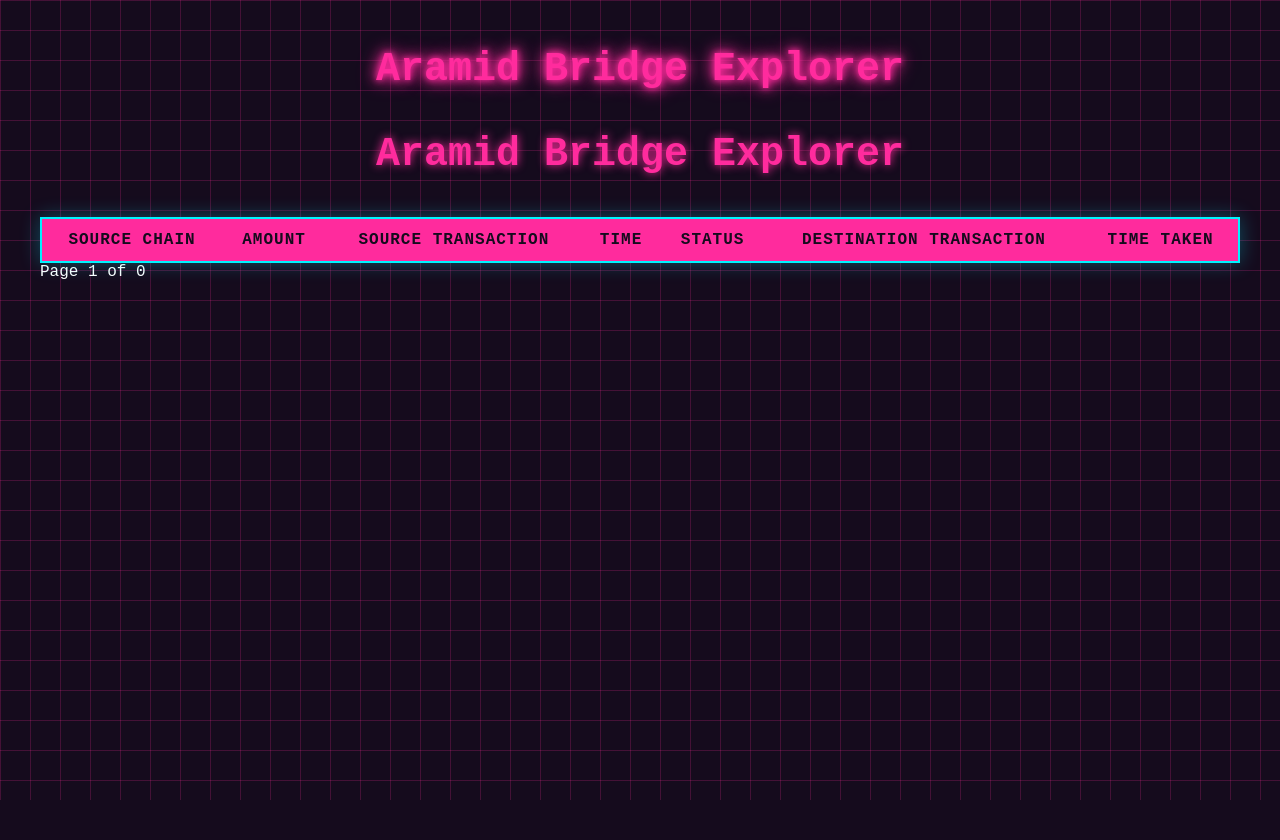
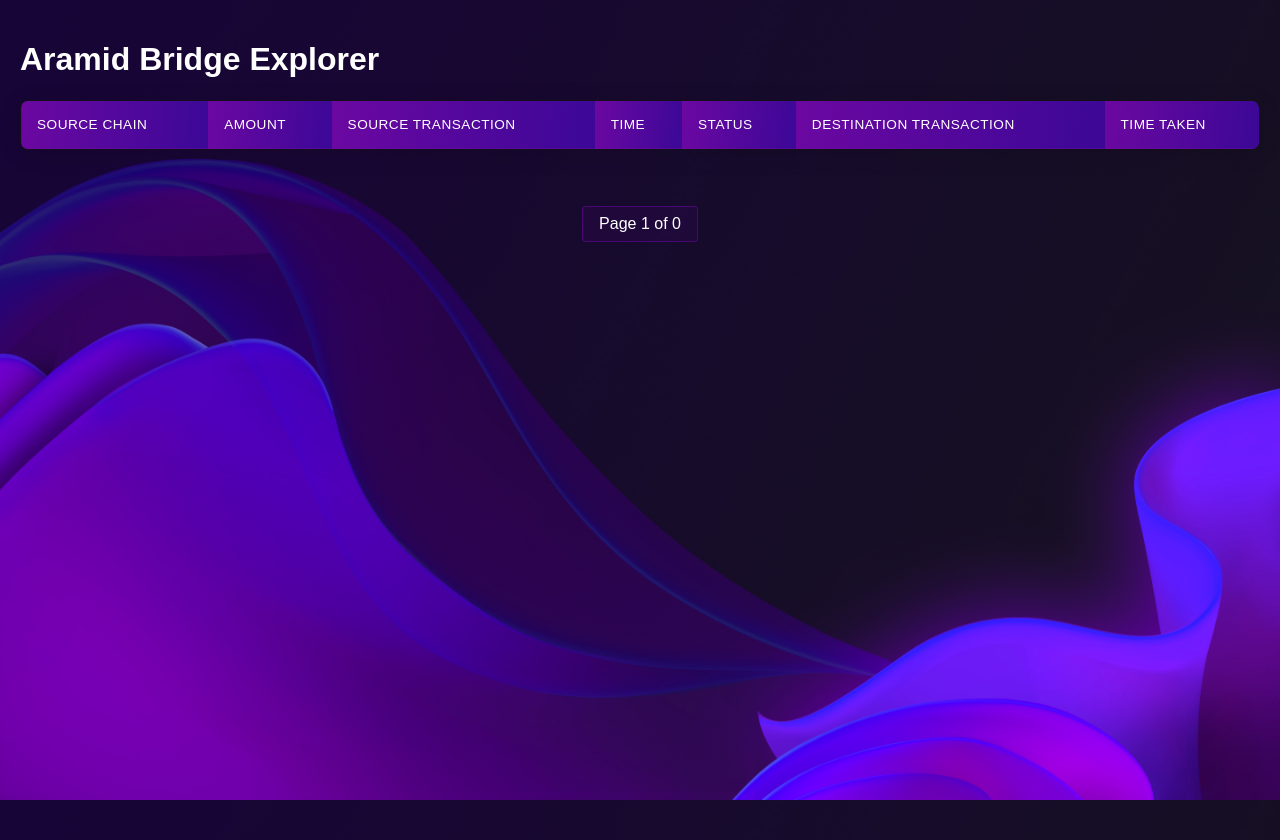
Before and after one commit to AramidFinance/bridge-explorer, a FastAPI app: page / in a window 1280 px wide. Before the commit the page ends 800 px from the top, so only its background shows below. Run offline with FastAPI, Linux system fonts and the light colour scheme; data that the repository does not hold is empty.

Commit message:
ui looks good now, paging works, baclkground set

```diff
--- a/static/style.css
+++ b/static/style.css
@@ -1,161 +1,71 @@
 :root {
-    --primary: #3498db;
-    --bridge-out: #8e44ad;  /* Purple for outgoing bridge transfers */
-    --bridge-in: #2ecc71;   /* Green for incoming */
-    --dark: #2c3e50;
-    --light: #ecf0f1;
-    --gray: #95a5a6;
-    --neon-pink: #ff2b9d;
-    --neon-blue: #00f3ff;
-    --dark-purple: #150b1d;
-    --grid-color: rgba(255, 43, 157, 0.2);
+    --primary-gradient: linear-gradient(97.11deg, rgba(116, 7, 176, 0.9) 3.25%, rgba(67, 7, 165, 0.9) 94.9%);
+    --dark-bg: #131314;
+    --text-primary: #ffffff;
+    --text-secondary: rgba(255, 255, 255, 0.7);
+}
+
+/* Reset defaults */
+html, body {
+    margin: 0;
+    padding: 0;
+    min-height: 100vh;
+    background: var(--dark-bg);
 }
 
 body {
-    font-family: -apple-system, BlinkMacSystemFont, 'Segoe UI', Roboto, sans-serif;
-    margin: 0;
-    padding: 0;
-    background: #f5f7fa;
-    color: var(--dark);
-    line-height: 1.6;
-    background-color: var(--dark-purple);
-    color: #fff;
-    font-family: 'Courier New', monospace;
-    margin: 0;
+    font-family: "Satoshi", sans-serif;
+    color: var(--text-primary);
     padding: 20px;
-    height: 100vh; /* Temporarily set a fixed height */
-    background-image:
-        url('/static/images/aramid_bg.webp'),
-        url('/static/images/aramid_bg.png'),
-        linear-gradient(var(--grid-color) 1px, transparent 1px),
-        linear-gradient(90deg, var(--grid-color) 1px, transparent 1px);
-    background-size: cover, cover, 30px 30px; /* Adjust sizes as needed */
+    position: relative;
+    background-image: url('/static/images/aramid_bg.png');
+    background-repeat: no-repeat;
     background-position: center;
-    background-repeat: no-repeat;
+    background-size: cover;
+    background-attachment: fixed;
 }
 
-header {
-    background: white;
-    padding: 1.5rem 2rem;
-    box-shadow: 0 2px 4px rgba(0,0,0,0.1);
-    margin-bottom: 2rem;
+/* Make sure the container is above the background */
+.container {
+    position: relative;
+    z-index: 1;
 }
 
-h1 {
-    margin: 0;
-    color: var(--dark);
-    font-size: 1.8rem;
-    font-weight: 600;
-    text-align: center;
-    color: var(--neon-pink);
-    text-shadow: 0 0 10px var(--neon-pink);
-    font-size: 2.5em;
-    margin-bottom: 40px;
-}
-
-.container {
-    max-width: 1200px;
-    margin: 0 auto;
-    padding: 0 1rem;
-}
-
-.transactions {
-    background: white;
-    border-radius: 8px;
-    box-shadow: 0 2px 4px rgba(0,0,0,0.1);
-    overflow: hidden;
-}
-
-.transactions h2 {
-    padding: 1.5rem;
-    margin: 0;
-    border-bottom: 1px solid var(--light);
-    font-size: 1.4rem;
-    color: var(--dark);
-}
-
+/* Update table styles */
 table {
     width: 100%;
     border-collapse: collapse;
-    font-size: 0.95rem;
-    background: rgba(21, 11, 29, 0.8);
+    background: rgba(19, 19, 20, 0.8);
     backdrop-filter: blur(5px);
-    border: 2px solid var(--neon-blue);
-    box-shadow: 0 0 20px rgba(0, 243, 255, 0.3);
+    border: 1px solid rgba(116, 7, 176, 0.3);
+    border-radius: 8px;
+    overflow: hidden;
+    box-shadow: 0 4px 24px rgba(0, 0, 0, 0.1);
 }
 
 th {
-    background: #f8fafc;
+    background: var(--primary-gradient);
+    color: var(--text-primary);
     padding: 1rem;
-    text-align: left;
-    font-weight: 600;
-    color: var(--gray);
-    border-bottom: 2px solid var(--light);
-    background: var(--neon-pink);
-    color: var(--dark-purple);
-    padding: 12px;
     text-transform: uppercase;
-    letter-spacing: 1px;
+    font-weight: 500;
+    letter-spacing: 0.5px;
+    font-size: 0.85rem;
 }
 
 td {
     padding: 1rem;
-    border-bottom: 1px solid var(--light);
-    color: #fff;
-    padding: 12px;
+    border-bottom: 1px solid rgba(116, 7, 176, 0.2);
+    color: var(--text-primary);
+    font-size: 0.95rem;
 }
 
 tr:hover {
-    background: #f8fafc;
-    background: rgba(255, 43, 157, 0.1);
+    background: rgba(116, 7, 176, 0.1);
+    transition: background-color 0.2s ease;
 }
 
-tr.incoming td {
-    border-left: 4px solid var(--bridge-in);
-}
-
-tr.outgoing td {
-    border-left: 4px solid var(--bridge-out);
-}
-
-.type-badge {
-    display: inline-block;
-    padding: 0.25rem 0.75rem;
-    border-radius: 4px;
-    font-size: 0.85rem;
-    font-weight: 500;
-}
-
-.type-badge.incoming {
-    background: #e8f8f5;
-    color: var(--bridge-in);
-}
-
-.type-badge.outgoing {
-    background: #f5eef8;  /* Light purple background */
-    color: var(--bridge-out);
-}
-
-.amount {
-    font-family: 'Monaco', monospace;
-    font-weight: 500;
-}
-
-.address {
-    font-family: 'Monaco', monospace;
-    color: var(--gray);
-    font-size: 0.9rem;
-}
-
-a {
-    color: var(--primary);
-    text-decoration: none;
-}
-
-a:hover {
-    text-decoration: underline;
-}
-
+/* Update pagination styles */
 .pagination {
     display: flex;
     justify-content: center;
@@ -167,8 +77,8 @@ a:hover {
 
 .pagination .btn {
     padding: 0.5rem 1rem;
-    background: var(--neon-blue);
-    color: var(--dark-purple);
+    background: var(--primary-gradient);
+    color: var(--text-primary);
     border-radius: 4px;
     font-weight: 500;
     transition: all 0.3s ease;
@@ -178,168 +88,122 @@ a:hover {
 }
 
 .pagination .btn:hover {
-    background: var(--neon-pink);
-    box-shadow: 0 0 15px var(--neon-pink);
+    opacity: 0.9;
     transform: translateY(-2px);
 }
 
 .pagination .current-page {
-    color: var(--neon-pink);
+    color: var(--text-primary);
     font-weight: 500;
     padding: 0.5rem 1rem;
-    border: 1px solid var(--neon-pink);
+    border: 1px solid rgba(116, 7, 176, 0.5);
     border-radius: 4px;
-    background: rgba(255, 43, 157, 0.1);
+    background: rgba(116, 7, 176, 0.1);
 }
 
-/* Responsive pagination */
-@media (max-width: 768px) {
-    .pagination {
-        flex-wrap: wrap;
-        padding: 1rem;
-    }
-
-    .pagination .btn {
-        padding: 0.4rem 0.8rem;
-        font-size: 0.9rem;
-    }
+/* Add scrollbar styles from globals.css */
+body::-webkit-scrollbar {
+    width: 0.5rem;
 }
 
+body::-webkit-scrollbar-thumb {
+    background: var(--primary-gradient);
+    border-radius: 1rem;
+}
+
+body::-webkit-scrollbar-thumb:active {
+    background-color: var(--dark-bg);
+}
+
+body::-webkit-scrollbar-thumb:hover {
+    background: #3b3b46;
+    box-shadow: 0 0 2px 1px rgba(0, 0, 0, 0.2);
+    cursor: pointer;
+}
+
+body::-webkit-scrollbar-track {
+    background: var(--dark-bg);
+}
+
+/* Update status badges */
 .bridge-status {
-    padding: 4px 8px;
-    border-radius: 4px;
-    font-weight: bold;
+    padding: 6px 12px;
+    border-radius: 20px;
+    font-weight: 500;
+    font-size: 0.85rem;
+    letter-spacing: 0.3px;
+    display: inline-block;
+    text-transform: uppercase;
 }
 
 .complete {
-    background: var(--neon-pink);
-    color: var(--dark-purple);
+    background: linear-gradient(97.11deg, rgba(67, 165, 7, 0.9) 3.25%, rgba(47, 116, 7, 0.9) 94.9%);
+    box-shadow: 0 2px 8px rgba(67, 165, 7, 0.2);
 }
 
 .pending {
-    background: var(--neon-blue);
-    color: var(--dark-purple);
+    background: var(--primary-gradient);
+    box-shadow: 0 2px 8px rgba(116, 7, 176, 0.2);
 }
 
 .failed {
-    background: #ff4444;  /* Red for failed */
-    color: var(--dark-purple);
+    background: linear-gradient(97.11deg, rgba(176, 7, 7, 0.9) 3.25%, rgba(116, 7, 7, 0.9) 94.9%);
+    box-shadow: 0 2px 8px rgba(176, 7, 7, 0.2);
 }
 
-.reverted {
-    background: #ffaa00;  /* Orange for reverted */
-    color: var(--dark-purple);
-}
-
-/* Glowing effect for headings */
-.glow {
-    animation: glow 1.5s ease-in-out infinite alternate;
-}
-
-@keyframes glow {
-    from {
-        text-shadow: 0 0 5px var(--neon-pink),
-                     0 0 10px var(--neon-pink),
-                     0 0 15px var(--neon-pink);
-    }
-    to {
-        text-shadow: 0 0 10px var(--neon-pink),
-                     0 0 20px var(--neon-pink),
-                     0 0 30px var(--neon-pink);
-    }
-}
-
-@media (max-width: 768px) {
-    .container {
-        padding: 0;
-    }
-
-    .transactions {
-        margin: 0;
-        border-radius: 0;
-    }
-
-    /* Convert table to cards on mobile */
-    table, thead, tbody, tr, th, td {
-        display: block;
-    }
-
-    thead {
-        display: none; /* Hide table headers on mobile */
-    }
-
-    tr {
-        margin-bottom: 1rem;
-        padding: 1rem;
-        background: white;
-        border-bottom: 1px solid var(--light);
-        position: relative;
-    }
-
-    tr.incoming {
-        border-left: 4px solid var(--bridge-in);
-    }
-
-    tr.outgoing {
-        border-left: 4px solid var(--bridge-out);
-    }
-
-    td {
-        padding: 0.5rem 0;
-        border: none;
-        display: grid;
-        grid-template-columns: 120px 1fr;
-        align-items: center;
-    }
-
-    td::before {
-        content: attr(data-label);
-        font-weight: 600;
-        color: var(--gray);
-        font-size: 0.9rem;
-    }
-
-    .type-badge {
-        margin-left: 0;
-    }
-
-    .amount {
-        font-size: 0.9rem;
-        word-break: break-all;
-    }
-
-    .address {
-        font-size: 0.85rem;
-        word-break: break-all;
-    }
-
-    .pagination {
-        padding: 1rem;
-    }
-
-    .chain-badge {
-        margin-left: 0;
-        display: inline-block;
-    }
-}
-
-/* Add these to your existing CSS */
+/* Chain badges */
 .chain-badge {
     display: inline-block;
     padding: 0.25rem 0.75rem;
     border-radius: 4px;
     font-size: 0.85rem;
     font-weight: 500;
-    background: #edf2f7;
-    color: #4a5568;
+    background: rgba(116, 7, 176, 0.2);
+    color: var(--text-primary);
 }
 
-.chain-badge.algorand {
-    background: #f0f9ff;
-    color: #0369a1;
+/* Transaction links */
+td a {
+    color: var(--text-primary);
+    text-decoration: none;
+    transition: all 0.2s ease;
+    padding: 4px 8px;
+    border-radius: 4px;
+    background: rgba(116, 7, 176, 0.1);
 }
 
-.chain-badge.voi {
-    background: #fdf4ff;
-    color: #a21caf;
+td a:hover {
+    background: rgba(116, 7, 176, 0.2);
+    transform: translateY(-1px);
 }
+
+/* Time column styling */
+td:nth-child(4),
+td:nth-child(7) {
+    font-family: 'Satoshi', monospace;
+    color: var(--text-secondary);
+}
+
+/* Amount column styling */
+td:nth-child(2) {
+    font-weight: 500;
+}
+
+/* First and last cells in each row */
+tr td:first-child {
+    padding-left: 1.5rem;
+}
+
+tr td:last-child {
+    padding-right: 1.5rem;
+}
+
+/* Header cells alignment */
+th {
+    text-align: left;
+}
+
+/* Add subtle divider between header and body */
+thead {
+    border-bottom: 2px solid rgba(116, 7, 176, 0.3);
+}
--- a/templates/base.html
+++ b/templates/base.html
@@ -2,121 +2,12 @@
 <html>
 <head>
     <title>Aramid Bridge Explorer</title>
-    <style>
-        :root {
-            --neon-pink: #ff2b9d;
-            --neon-blue: #00f3ff;
-            --dark-purple: #150b1d;
-            --grid-color: rgba(255, 43, 157, 0.2);
-        }
-
-        body {
-            background-color: var(--dark-purple);
-            color: #fff;
-            font-family: 'Courier New', monospace;
-            margin: 0;
-            padding: 20px;
-            background-image:
-                linear-gradient(var(--grid-color) 1px, transparent 1px),
-                linear-gradient(90deg, var(--grid-color) 1px, transparent 1px);
-            background-size: 30px 30px;
-        }
-
-        .container {
-            max-width: 1200px;
-            margin: 0 auto;
-        }
-
-        h1 {
-            text-align: center;
-            color: var(--neon-pink);
-            text-shadow: 0 0 10px var(--neon-pink);
-            font-size: 2.5em;
-            margin-bottom: 40px;
-        }
-
-        table {
-            width: 100%;
-            border-collapse: collapse;
-            background: rgba(21, 11, 29, 0.8);
-            backdrop-filter: blur(5px);
-            border: 2px solid var(--neon-blue);
-            box-shadow: 0 0 20px rgba(0, 243, 255, 0.3);
-        }
-
-        th {
-            background: var(--neon-pink);
-            color: var(--dark-purple);
-            padding: 12px;
-            text-transform: uppercase;
-            letter-spacing: 1px;
-        }
-
-        td {
-            padding: 12px;
-            border-bottom: 1px solid var(--neon-blue);
-            color: #fff;
-        }
-
-        tr:hover {
-            background: rgba(255, 43, 157, 0.1);
-        }
-
-        a {
-            color: var(--neon-blue);
-            text-decoration: none;
-            transition: all 0.3s ease;
-        }
-
-        a:hover {
-            text-shadow: 0 0 8px var(--neon-blue);
-        }
-
-        .bridge-status {
-            padding: 4px 8px;
-            border-radius: 4px;
-            font-weight: bold;
-        }
-
-        .bridge-complete {
-            background: var(--neon-pink);
-            color: var(--dark-purple);
-        }
-
-        .single-chain {
-            background: var(--neon-blue);
-            color: var(--dark-purple);
-        }
-
-        /* Glowing effect for headings */
-        .glow {
-            animation: glow 1.5s ease-in-out infinite alternate;
-        }
-
-        @keyframes glow {
-            from {
-                text-shadow: 0 0 5px var(--neon-pink),
-                           0 0 10px var(--neon-pink),
-                           0 0 15px var(--neon-pink);
-            }
-            to {
-                text-shadow: 0 0 10px var(--neon-pink),
-                           0 0 20px var(--neon-pink),
-                           0 0 30px var(--neon-pink);
-            }
-        }
-    </style>
+    <link rel="stylesheet" href="{{ url_for('static', path='/style.css') }}">
 </head>
 <body>
     <div class="container">
-        <h1 class="glow">Aramid Bridge Explorer</h1>
+        <h1>Aramid Bridge Explorer</h1>
         {% block content %}{% endblock %}
     </div>
-    <script>
-        document.addEventListener("DOMContentLoaded", function() {
-            const timezone = Intl.DateTimeFormat().resolvedOptions().timeZone;
-            fetch(`/set-timezone?timezone=${timezone}`, { method: 'POST' });
-        });
-    </script>
 </body>
 </html>
--- a/templates/transactions.html
+++ b/templates/transactions.html
@@ -1,8 +1,7 @@
 {% extends "base.html" %}
 
 {% block content %}
-<h1>Aramid Bridge Explorer</h1>
-<table >
+<table>
     <thead>
         <tr>
             <th>Source Chain</th>
```
Also changed, not shown: DEPLOY.md (+1 -1 lines), api.py (+16 -28 lines).
